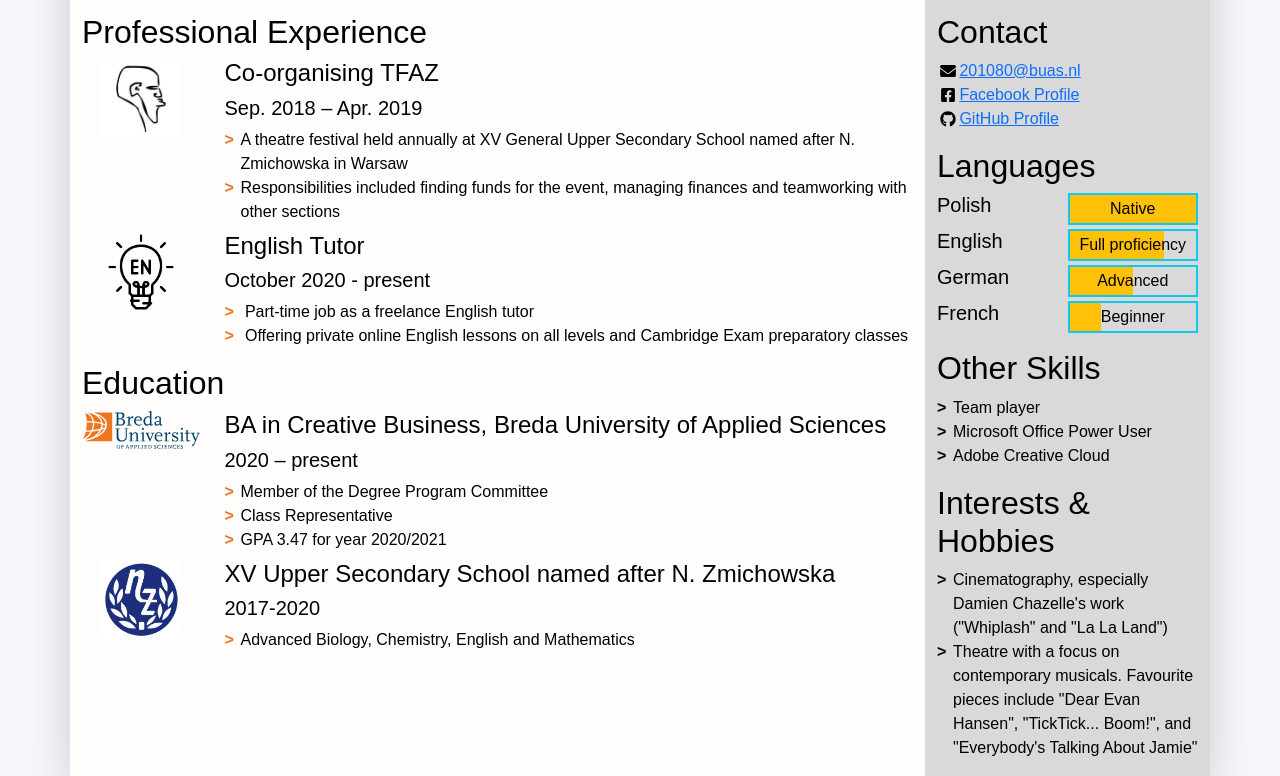
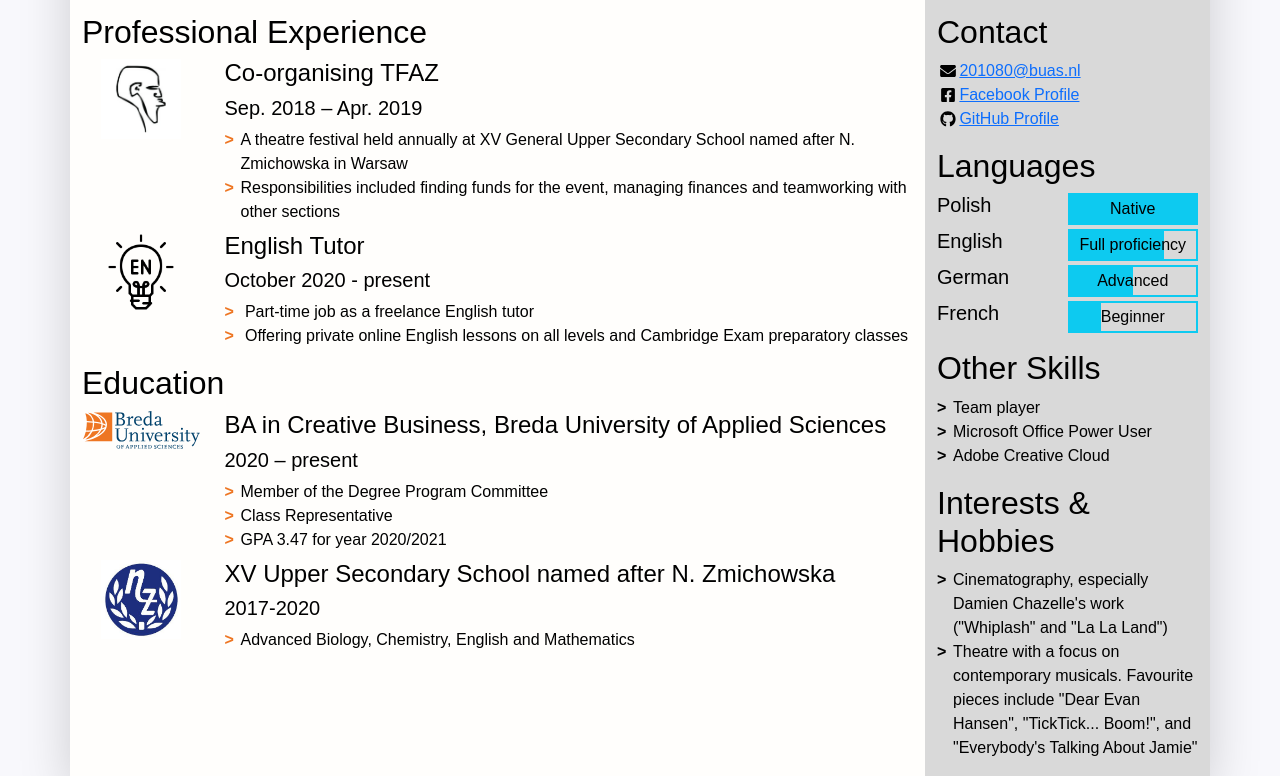
Before and after one commit to lynxiee/PRJ4-CV-V2, a plain HTML site: page index.html in a window 1280 px wide. Shown: the part 184-960 px from the top of the page. Drawn offline with nearby package versions, Linux system fonts and the light colour scheme; a web font is replaced by a local one.

Commit message:
change progress bars
change of color from yellow to blue

```diff
--- a/index.html
+++ b/index.html
@@ -213,7 +213,7 @@
                 <h5 class="language-name w-50">Polish</h5>
                 <div class="language-level w-50 border border-info border-2 position-relative">
                   <!-- The div below is a progress bar. Choose between w-25, w-50, w-75 and w-100 to show your level of fluency -->
-                  <div class="language-progress position-absolute bg-warning h-100 w-100"></div>
+                  <div class="language-progress position-absolute bg-info h-100 w-100"></div>
                   <h6 class="position-absolute w-100 text-center top-0 py-1">Native</h6>
                 </div>
               </li>
@@ -221,7 +221,7 @@
                 <h5 class="language-name w-50">English</h5>
                 <div class="language-level w-50 border border-info border-2 position-relative">
                   <!-- The div below is a progress bar. Choose between w-25, w-50, w-75 and w-100 to show your level of fluency -->
-                  <div class="language-progress position-absolute bg-warning h-100 w-75"></div>
+                  <div class="language-progress position-absolute bg-info h-100 w-75"></div>
                   <h6 class="position-absolute w-100 text-center top-0 py-1">Full proficiency</h6>
                 </div>
               </li>
@@ -229,7 +229,7 @@
                 <h5 class="language-name w-50">German</h5>
                 <div class="language-level w-50 border border-info border-2 position-relative">
                   <!-- The div below is a progress bar. Choose between w-25, w-50, w-75 and w-100 to show your level of fluency -->
-                  <div class="language-progress position-absolute bg-warning h-100 w-50"></div>
+                  <div class="language-progress position-absolute bg-info h-100 w-50"></div>
                   <h6 class="position-absolute w-100 text-center top-0 py-1">Advanced</h6>
                 </div>
               </li>
@@ -237,7 +237,7 @@
                 <h5 class="language-name w-50">French</h5>
                 <div class="language-level w-50 border border-info border-2 position-relative">
                   <!-- The div below is a progress bar. Choose between w-25, w-50, w-75 and w-100 to show your level of fluency -->
-                  <div class="language-progress position-absolute bg-warning h-100 w-25"></div>
+                  <div class="language-progress position-absolute bg-info h-100 w-25"></div>
                   <h6 class="position-absolute w-100 text-center top-0 py-1">Beginner</h6>
                 </div>
               </li>
```
